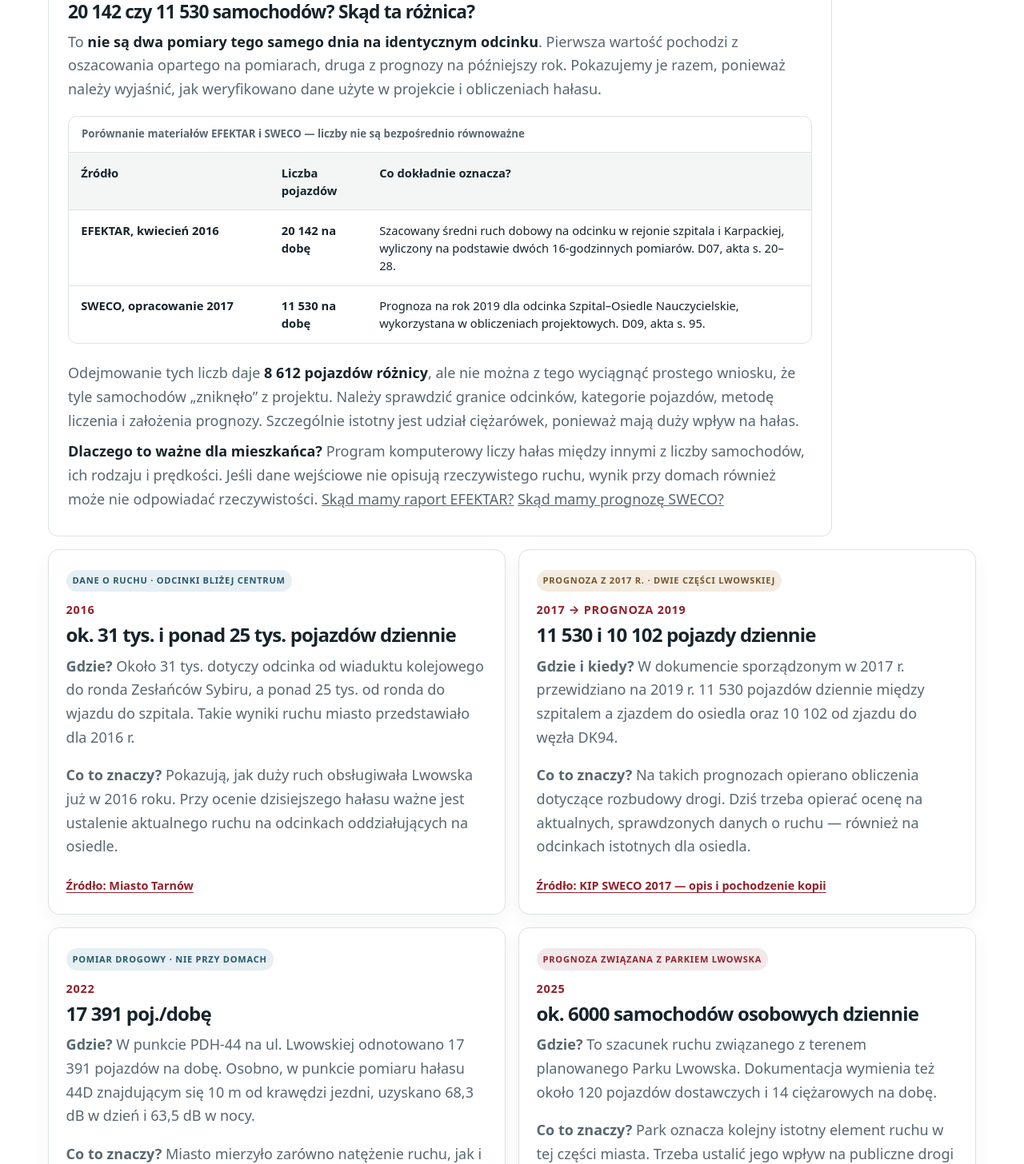
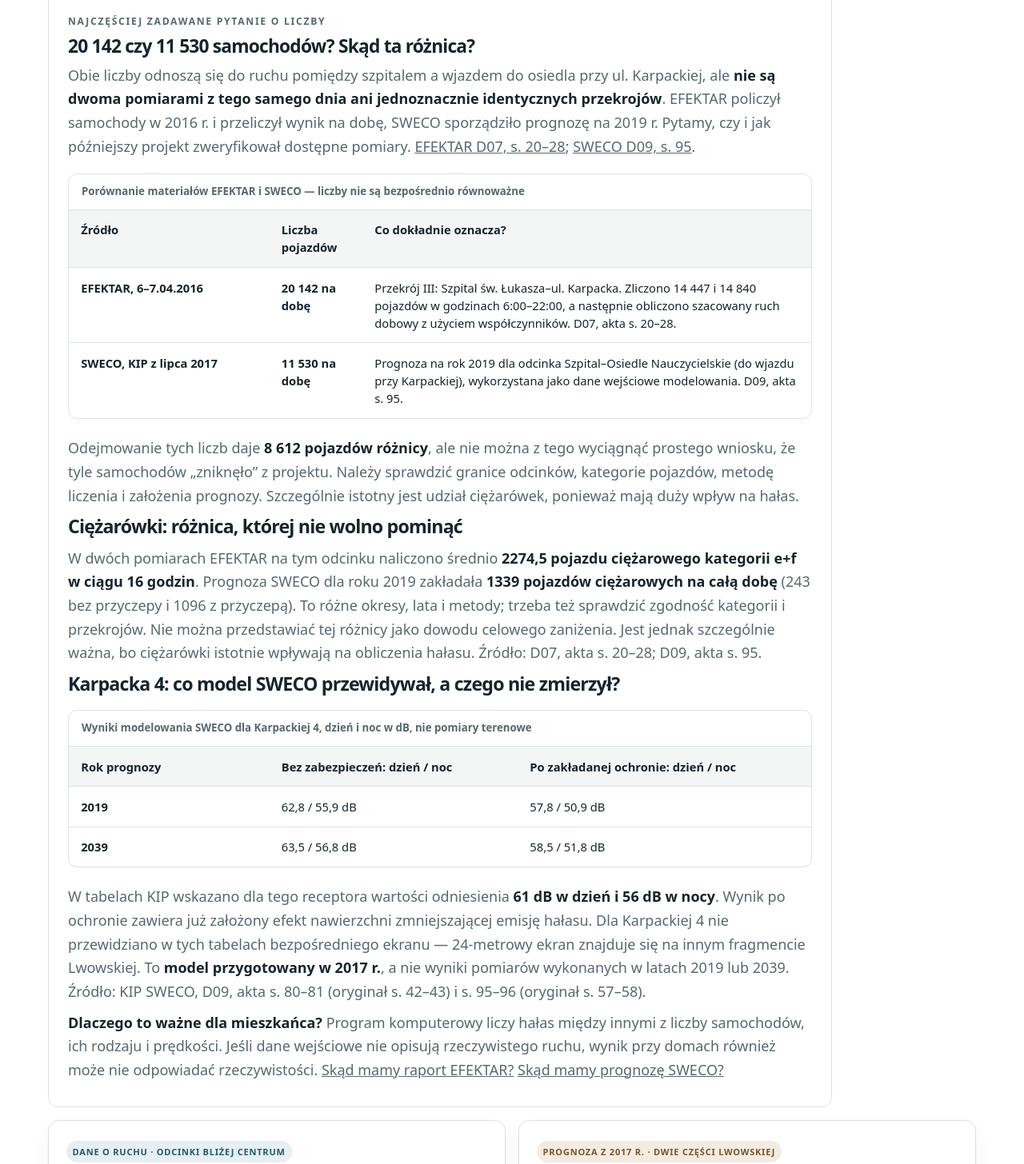
Before and after one commit to Ciszejnaosiedlunauczycielskim/Ciszej-na-osiedlu-nauczycielskim, a plain HTML site: page dane.html in a window 1280 px wide. Shown: the part 1154-2610 px from the top of the page at 80% size. Drawn offline with Linux system fonts and the light colour scheme.

Commit message:
Weryfikacja EFEKTAR i SWECO: przekroje, ciężarówki oraz wartości modelu

```diff
--- a/dane.html
+++ b/dane.html
@@ -61,23 +61,35 @@
             <li>Zjazd na osiedle</li>
             <li>Węzeł DK94</li>
           </ol>
-          <figcaption>Orientacyjny schemat kolejności punktów, nie mapa i nie w skali. Dane o ruchu z 2016 r. opisują dwa pierwsze odcinki; prognoza z 2017 r. dwa kolejne. Punkt pomiarowy z 2022 r. opisujemy osobno — nie zaznaczamy go tutaj bez potwierdzonej lokalizacji.</figcaption>
+          <figcaption>Orientacyjny schemat kolejności punktów, nie mapa i nie w skali. W 2016 r. EFEKTAR badał ruch w trzech przekrojach, również między Szpitalem św. Łukasza a ul. Karpacką, gdzie jest wjazd na osiedle. SWECO w 2017 r. prognozowało ruch m.in. na odcinku Szpital–Osiedle Nauczycielskie, czyli także do wjazdu przy Karpackiej, oraz dalej do DK94. To podobnie opisany rejon, ale porównanie wymaga sprawdzenia dokładnych granic przekrojów i metod. Punkt pomiarowy z 2022 r. opisujemy osobno.</figcaption>
         </figure>
         <section class="method-plain" id="porownanie-efektar-sweco" aria-labelledby="porownanie-title">
           <p class="eyebrow">Najczęściej zadawane pytanie o liczby</p>
           <h2 id="porownanie-title">20 142 czy 11 530 samochodów? Skąd ta różnica?</h2>
-          <p>To <strong>nie są dwa pomiary tego samego dnia na identycznym odcinku</strong>. Pierwsza wartość pochodzi z oszacowania opartego na pomiarach, druga z prognozy na późniejszy rok. Pokazujemy je razem, ponieważ należy wyjaśnić, jak weryfikowano dane użyte w projekcie i obliczeniach hałasu.</p>
+          <p>Obie liczby odnoszą się do ruchu pomiędzy szpitalem a wjazdem do osiedla przy ul. Karpackiej, ale <strong>nie są dwoma pomiarami z tego samego dnia ani jednoznacznie identycznych przekrojów</strong>. EFEKTAR policzył samochody w 2016 r. i przeliczył wynik na dobę, SWECO sporządziło prognozę na 2019 r. Pytamy, czy i jak późniejszy projekt zweryfikował dostępne pomiary. <a href="zrodla.html#efektar-2016">EFEKTAR D07, s. 20–28</a>; <a href="zrodla.html#kip-sweco">SWECO D09, s. 95</a>.</p>
           <div class="evidence-table-wrap">
             <table class="evidence-table">
               <caption>Porównanie materiałów EFEKTAR i SWECO — liczby nie są bezpośrednio równoważne</caption>
               <thead><tr><th scope="col">Źródło</th><th scope="col">Liczba pojazdów</th><th scope="col">Co dokładnie oznacza?</th></tr></thead>
               <tbody>
-                <tr><th scope="row">EFEKTAR, kwiecień 2016</th><td><strong>20 142 na dobę</strong></td><td>Szacowany średni ruch dobowy na odcinku w rejonie szpitala i Karpackiej, wyliczony na podstawie dwóch 16-godzinnych pomiarów. D07, akta s. 20–28.</td></tr>
-                <tr><th scope="row">SWECO, opracowanie 2017</th><td><strong>11 530 na dobę</strong></td><td>Prognoza na rok 2019 dla odcinka Szpital–Osiedle Nauczycielskie, wykorzystana w obliczeniach projektowych. D09, akta s. 95.</td></tr>
+                <tr><th scope="row">EFEKTAR, 6–7.04.2016</th><td><strong>20 142 na dobę</strong></td><td>Przekrój III: Szpital św. Łukasza–ul. Karpacka. Zliczono 14 447 i 14 840 pojazdów w godzinach 6:00–22:00, a następnie obliczono szacowany ruch dobowy z użyciem współczynników. D07, akta s. 20–28.</td></tr>
+                <tr><th scope="row">SWECO, KIP z lipca 2017</th><td><strong>11 530 na dobę</strong></td><td>Prognoza na rok 2019 dla odcinka Szpital–Osiedle Nauczycielskie (do wjazdu przy Karpackiej), wykorzystana jako dane wejściowe modelowania. D09, akta s. 95.</td></tr>
               </tbody>
             </table>
           </div>
           <p>Odejmowanie tych liczb daje <strong>8 612 pojazdów różnicy</strong>, ale nie można z tego wyciągnąć prostego wniosku, że tyle samochodów „zniknęło” z projektu. Należy sprawdzić granice odcinków, kategorie pojazdów, metodę liczenia i założenia prognozy. Szczególnie istotny jest udział ciężarówek, ponieważ mają duży wpływ na hałas.</p>
+          <h3>Ciężarówki: różnica, której nie wolno pominąć</h3>
+          <p>W dwóch pomiarach EFEKTAR na tym odcinku naliczono średnio <strong>2274,5 pojazdu ciężarowego kategorii e+f w ciągu 16 godzin</strong>. Prognoza SWECO dla roku 2019 zakładała <strong>1339 pojazdów ciężarowych na całą dobę</strong> (243 bez przyczepy i 1096 z przyczepą). To różne okresy, lata i metody; trzeba też sprawdzić zgodność kategorii i przekrojów. Nie można przedstawiać tej różnicy jako dowodu celowego zaniżenia. Jest jednak szczególnie ważna, bo ciężarówki istotnie wpływają na obliczenia hałasu. Źródło: D07, akta s. 20–28; D09, akta s. 95.</p>
+          <h3>Karpacka 4: co model SWECO przewidywał, a czego nie zmierzył?</h3>
+          <div class="evidence-table-wrap"><table class="evidence-table">
+            <caption>Wyniki modelowania SWECO dla Karpackiej 4, dzień i noc w dB, nie pomiary terenowe</caption>
+            <thead><tr><th scope="col">Rok prognozy</th><th scope="col">Bez zabezpieczeń: dzień / noc</th><th scope="col">Po zakładanej ochronie: dzień / noc</th></tr></thead>
+            <tbody>
+              <tr><th scope="row">2019</th><td>62,8 / 55,9 dB</td><td>57,8 / 50,9 dB</td></tr>
+              <tr><th scope="row">2039</th><td>63,5 / 56,8 dB</td><td>58,5 / 51,8 dB</td></tr>
+            </tbody>
+          </table></div>
+          <p>W tabelach KIP wskazano dla tego receptora wartości odniesienia <strong>61 dB w dzień i 56 dB w nocy</strong>. Wynik po ochronie zawiera już założony efekt nawierzchni zmniejszającej emisję hałasu. Dla Karpackiej 4 nie przewidziano w tych tabelach bezpośredniego ekranu — 24-metrowy ekran znajduje się na innym fragmencie Lwowskiej. To <strong>model przygotowany w 2017 r.</strong>, a nie wyniki pomiarów wykonanych w latach 2019 lub 2039. Źródło: KIP SWECO, D09, akta s. 80–81 (oryginał s. 42–43) i s. 95–96 (oryginał s. 57–58).</p>
           <p><strong>Dlaczego to ważne dla mieszkańca?</strong> Program komputerowy liczy hałas między innymi z liczby samochodów, ich rodzaju i prędkości. Jeśli dane wejściowe nie opisują rzeczywistego ruchu, wynik przy domach również może nie odpowiadać rzeczywistości. <a href="zrodla.html#efektar-2016">Skąd mamy raport EFEKTAR?</a> <a href="zrodla.html#kip-sweco">Skąd mamy prognozę SWECO?</a></p>
         </section>
 
```
